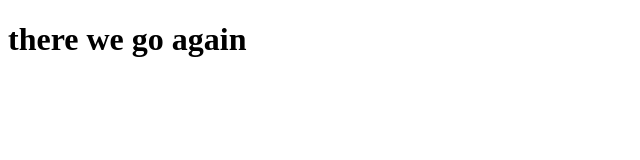
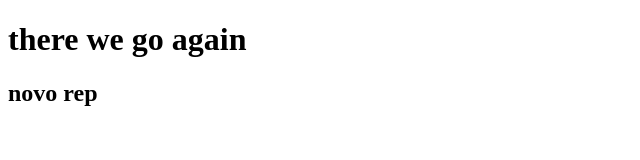
Before and after one commit to backenzie/NovoRep, a plain HTML site: page index.html in a window 1280 px wide. Shown: the whole page, without its empty margins (0-640 px from the left). Drawn offline with Linux system fonts and the light colour scheme.

Commit message:
atualizcao h2
att

```diff
--- a/index.html
+++ b/index.html
@@ -6,5 +6,6 @@
 </head>
 <body>
     <h1>there we go again</h1>
+    <h2> novo rep </h2>
 </body>
 </html>
```
